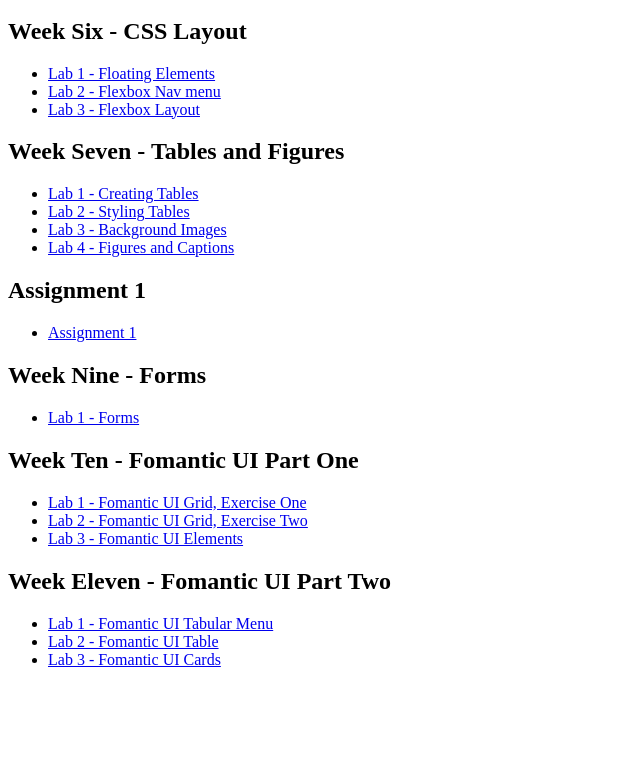
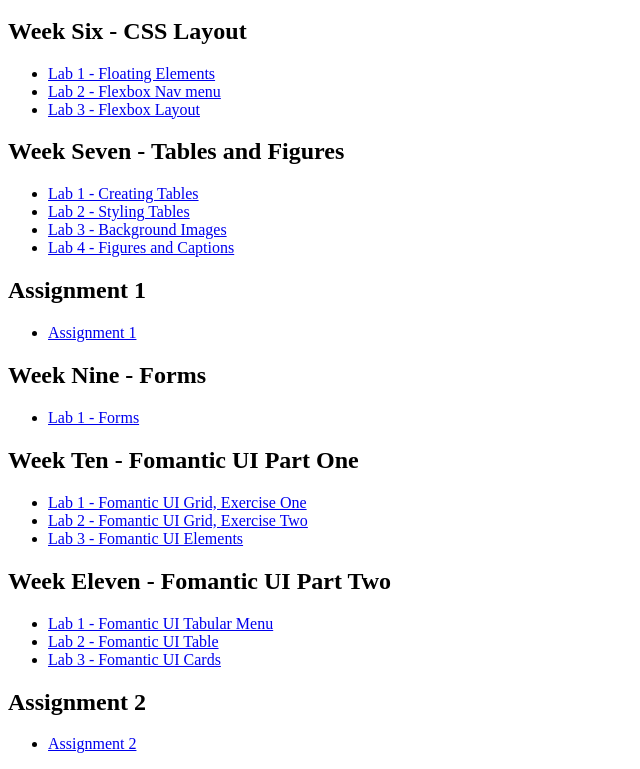
Before and after one commit to eimaanharuna/web-dev-labs, a plain HTML site: page index.html in a window 1280 px wide. Shown: the part 773-1542 px from the top of the page, without its empty margins (0-640 px from the left). Before the commit the page ends 1458 px from the top, so only its background shows below. Drawn offline with Linux system fonts and the light colour scheme.

Commit message:
Assignment 2 - finished!

```diff
--- a/index.html
+++ b/index.html
@@ -142,7 +142,11 @@
             <a href="W11/lab03/index.html" target= "_blank">Lab 3 - Fomantic UI Cards</a>
         </li>
     </ul>
-
+    <h2> Assignment 2 </h2>
+<ul>
+    <li>
+        <a href="Assignment 1/index.html" target="_blank"> Assignment 2 </a>
+    </li>
 </body>
 </div>
 </html>
```
